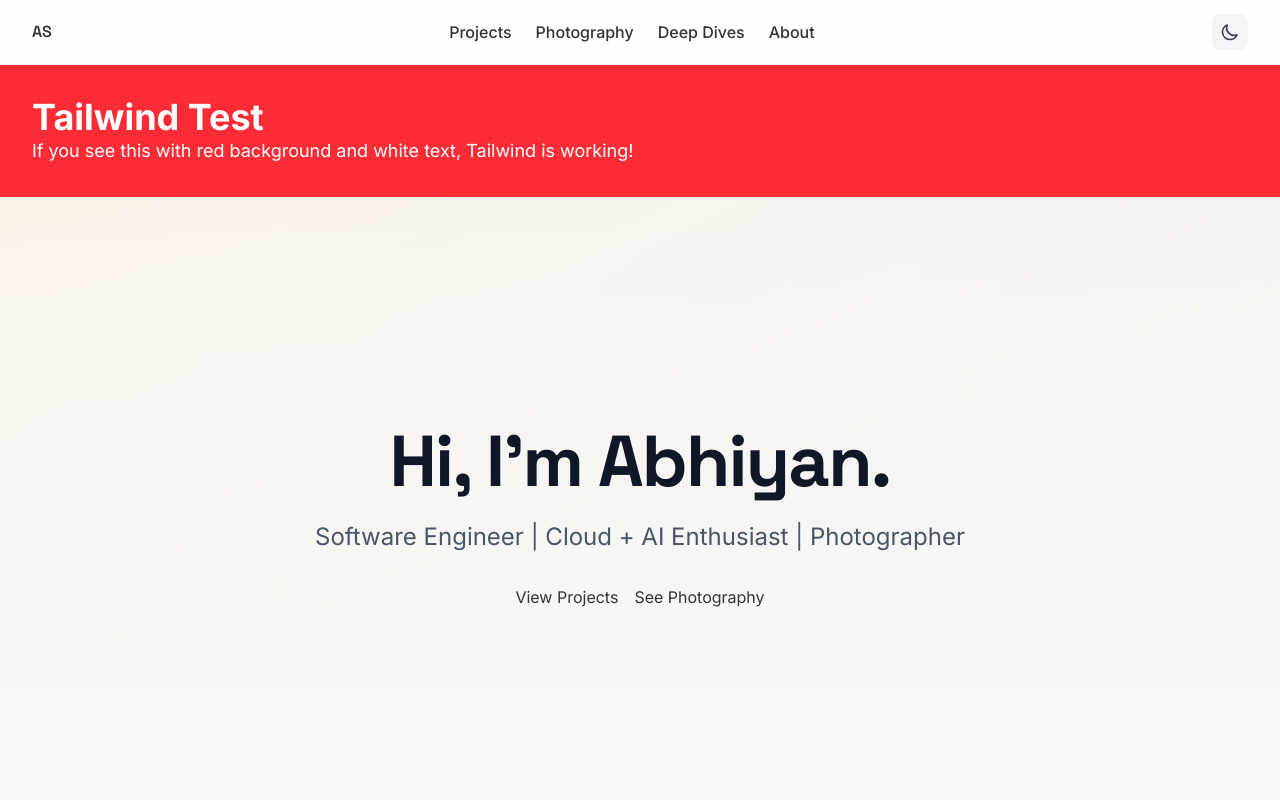
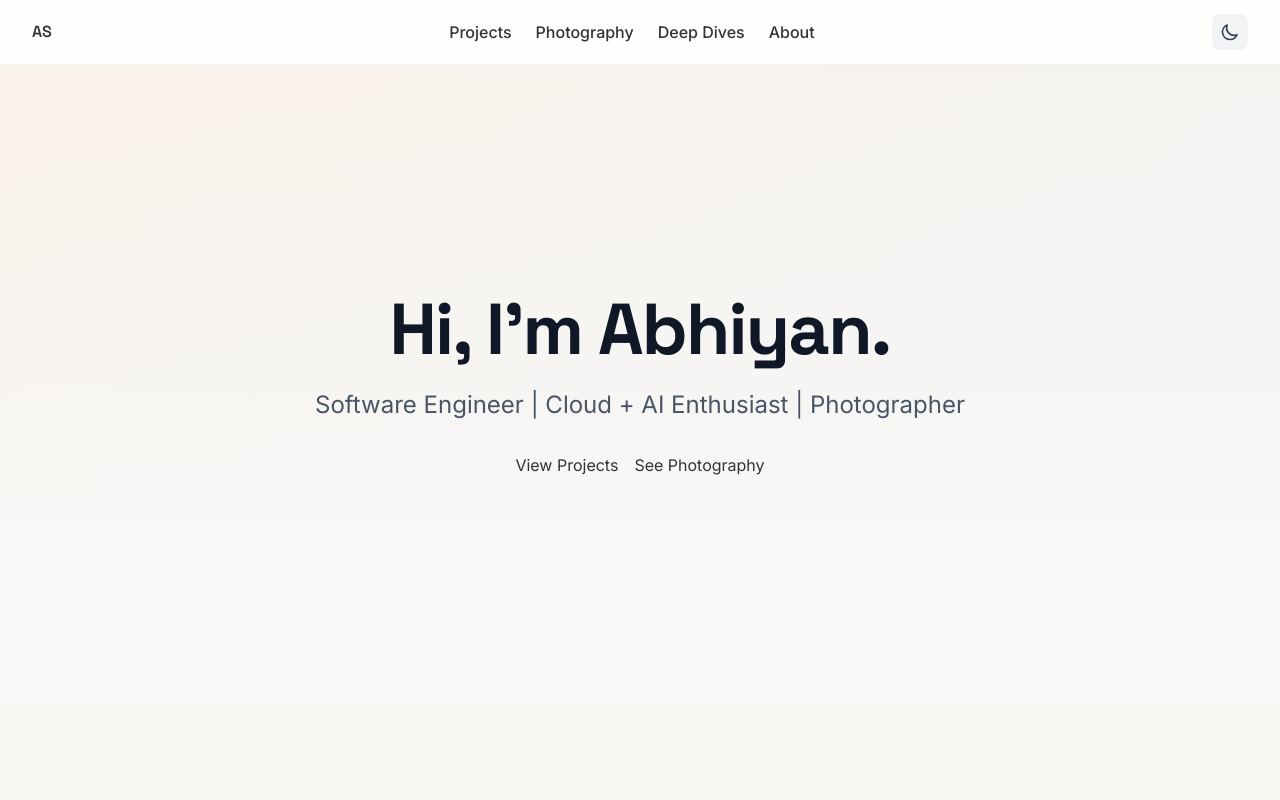
Before and after one commit to aabhiyann/portfolio-abhiyan, a React (Vite) app: page / in a window 1280 px wide. Shown: the top 800 px of the page. Built offline with nearby package versions, Linux system fonts and the light colour scheme.

Commit message:
chore: remove Tailwind test component
- Remove TestTailwind import and usage from Home page
- Delete TestTailwind.jsx component file
- Clean up temporary testing code now that Tailwind is working properly

```diff
--- a/src/components/TestTailwind.jsx
+++ /dev/null
@@ -1,12 +0,0 @@
-function TestTailwind() {
-  return (
-    <div className="p-8 bg-red-500 text-white">
-      <h1 className="text-4xl font-bold">Tailwind Test</h1>
-      <p className="text-lg">
-        If you see this with red background and white text, Tailwind is working!
-      </p>
-    </div>
-  );
-}
-
-export default TestTailwind;
--- a/src/pages/Home.jsx
+++ b/src/pages/Home.jsx
@@ -1,12 +1,10 @@
 import { Link } from "react-router-dom";
 import { motion } from "framer-motion"; // eslint-disable-line no-unused-vars
 import { motionTokens } from "../utils/motion";
-import TestTailwind from "../components/TestTailwind";
 
 function Home() {
   return (
     <>
-      <TestTailwind />
       {/* Hero Section */}
       <section
         id="hero"
```
